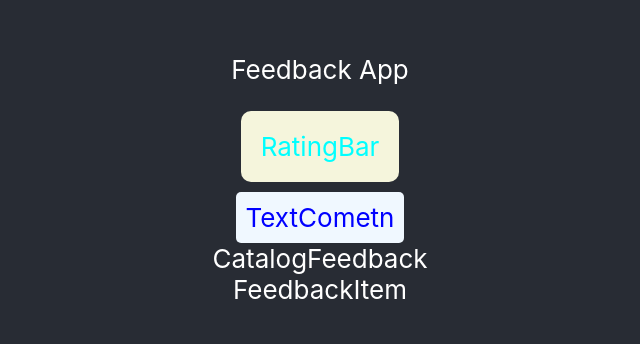
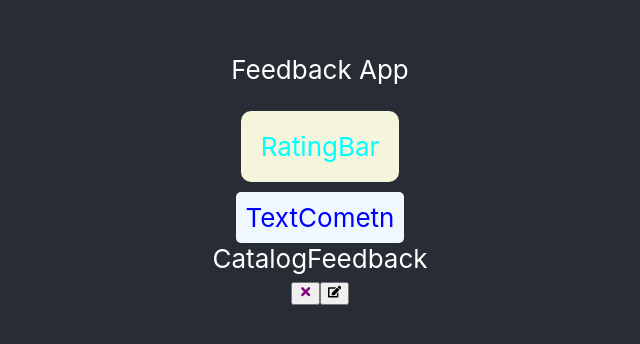
Before and after one commit to nikindtmas1/Feedback-Rating, a React (Create React App) app in the folder client/: page / in a window 1280 px wide. Shown: the part 234-578 px from the top of the page, without its empty margins (320-960 px from the left). Built offline with nearby package versions, Linux system fonts and the light colour scheme.

Commit message:
Update FeedbackItem

```diff
--- a/client/src/Components/FeedbackItem.js
+++ b/client/src/Components/FeedbackItem.js
@@ -1,8 +1,16 @@
-import React from 'react'
+import React from 'react';
+import { FaTimes, FaEdit } from 'react-icons/fa';
 
 const FeedbackItem = () => {
   return (
-    <div>FeedbackItem</div>
+    <div className="num-display">
+        <button type='button' onClick='' className='close'>
+            <FaTimes color='purple' />
+        </button>
+        <button type='button' onClick='' className='edit'>
+            <FaEdit />
+        </button>
+    </div>
   )
 }
 
```
